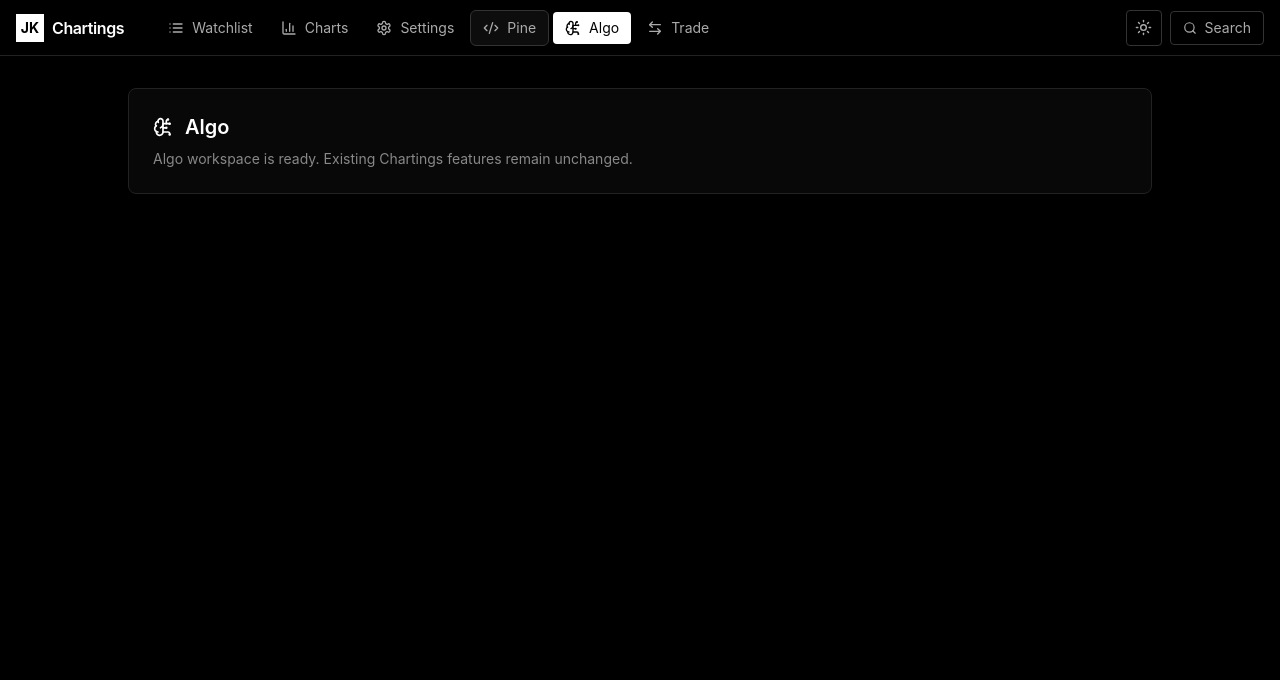
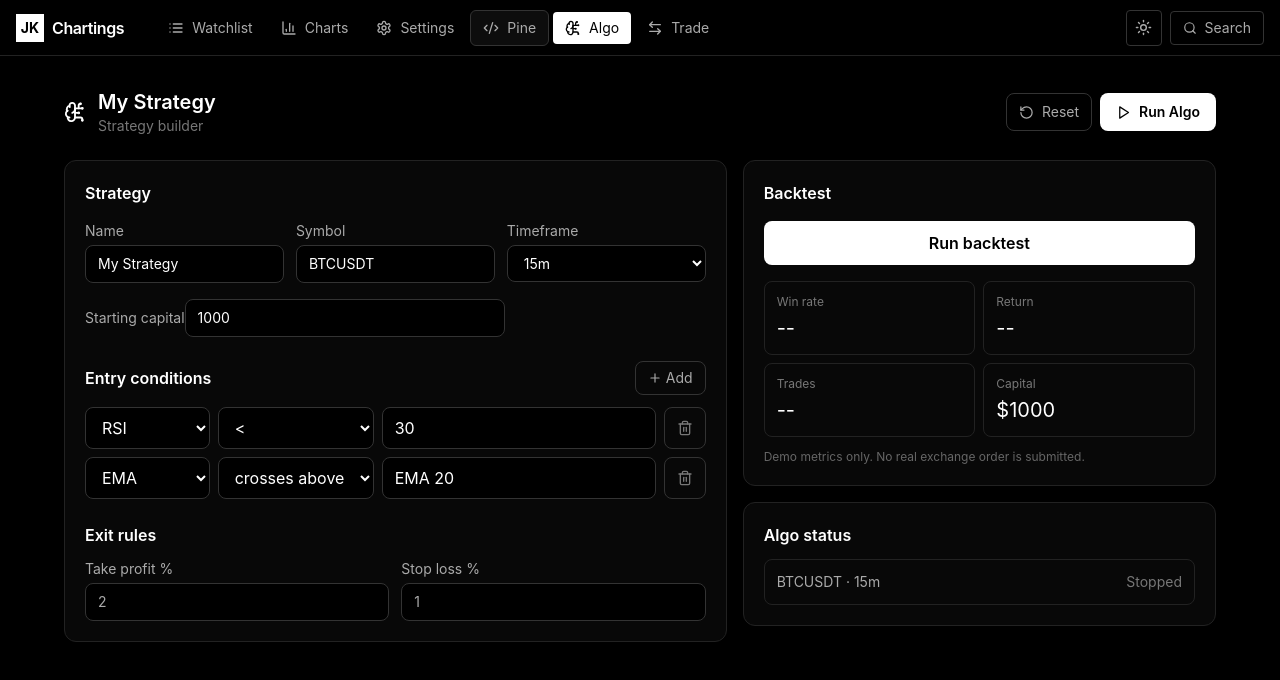
Before and after one commit to nipul830/Jk-chartings, a Next.js app: page /Jk-chartings/algo in a window 1280 px wide. Shown: the top 680 px of the page. Built offline with nearby package versions, Linux system fonts and the light colour scheme.

Commit message:
Add Algo strategy builder and backtest UI

```diff
--- a/src/app/algo/page.tsx
+++ b/src/app/algo/page.tsx
@@ -1,19 +1,97 @@
 "use client";
 
-import { BrainCircuit } from "lucide-react";
+import { useState } from "react";
+import { BrainCircuit, Play, Pause, RotateCcw, Plus, Trash2 } from "lucide-react";
+
+type Condition = {
+  id: number;
+  indicator: "RSI" | "EMA";
+  operator: ">" | "<" | "crosses above" | "crosses below";
+  value: string;
+};
+
+const initialConditions: Condition[] = [
+  { id: 1, indicator: "RSI", operator: "<", value: "30" },
+  { id: 2, indicator: "EMA", operator: "crosses above", value: "EMA 20" },
+];
 
 export default function AlgoPage() {
+  const [name, setName] = useState("My Strategy");
+  const [symbol, setSymbol] = useState("BTCUSDT");
+  const [timeframe, setTimeframe] = useState("15m");
+  const [capital, setCapital] = useState("1000");
+  const [conditions, setConditions] = useState<Condition[]>(initialConditions);
+  const [running, setRunning] = useState(false);
+  const [tested, setTested] = useState(false);
+
+  const addCondition = () => setConditions((items) => [...items, { id: Date.now(), indicator: "RSI", operator: ">", value: "50" }]);
+  const updateCondition = (id: number, patch: Partial<Condition>) => setConditions((items) => items.map((item) => item.id === id ? { ...item, ...patch } : item));
+  const removeCondition = (id: number) => setConditions((items) => items.filter((item) => item.id !== id));
+  const reset = () => {
+    setName("My Strategy"); setSymbol("BTCUSDT"); setTimeframe("15m"); setCapital("1000");
+    setConditions(initialConditions); setRunning(false); setTested(false);
+  };
+
   return (
-    <main className="min-h-[calc(100vh-56px)] bg-black px-4 py-8">
-      <div className="max-w-5xl mx-auto">
-        <div className="border border-[#222] rounded-lg bg-[#080808] p-6">
-          <div className="flex items-center gap-3 mb-2">
-            <BrainCircuit size={20} />
-            <h1 className="text-xl font-semibold">Algo</h1>
+    <main className="min-h-[calc(100vh-56px)] bg-black px-4 py-8 text-white">
+      <div className="mx-auto max-w-6xl">
+        <header className="mb-6 flex flex-wrap items-center justify-between gap-3">
+          <div className="flex items-center gap-3">
+            <BrainCircuit size={22} />
+            <div><h1 className="text-xl font-semibold">{name}</h1><p className="text-sm text-[#777]">Strategy builder</p></div>
           </div>
-          <p className="text-sm text-[#888]">
-            Algo workspace is ready. Existing Chartings features remain unchanged.
-          </p>
+          <div className="flex gap-2">
+            <button type="button" onClick={reset} className="flex items-center gap-2 rounded-lg border border-[#333] px-3 py-2 text-sm text-[#aaa]"><RotateCcw size={15}/>Reset</button>
+            <button type="button" onClick={() => setRunning((v) => !v)} className="flex items-center gap-2 rounded-lg bg-white px-4 py-2 text-sm font-semibold text-black">
+              {running ? <Pause size={15}/> : <Play size={15}/>} {running ? "Pause Algo" : "Run Algo"}
+            </button>
+          </div>
+        </header>
+
+        <div className="grid gap-4 lg:grid-cols-[1.4fr_1fr]">
+          <section className="rounded-xl border border-[#222] bg-[#080808] p-5">
+            <h2 className="mb-4 font-semibold">Strategy</h2>
+            <div className="grid gap-3 sm:grid-cols-3">
+              <label className="text-sm text-[#aaa]">Name<input value={name} onChange={(e)=>setName(e.target.value)} className="mt-1 w-full rounded-lg border border-[#333] bg-black px-3 py-2 text-white"/></label>
+              <label className="text-sm text-[#aaa]">Symbol<input value={symbol} onChange={(e)=>setSymbol(e.target.value.toUpperCase())} className="mt-1 w-full rounded-lg border border-[#333] bg-black px-3 py-2 text-white"/></label>
+              <label className="text-sm text-[#aaa]">Timeframe<select value={timeframe} onChange={(e)=>setTimeframe(e.target.value)} className="mt-1 w-full rounded-lg border border-[#333] bg-black px-3 py-2 text-white">{["1m","5m","15m","1h","4h","1d"].map((v)=><option key={v}>{v}</option>)}</select></label>
+            </div>
+            <label className="mt-3 block text-sm text-[#aaa]">Starting capital<input type="number" min="0" value={capital} onChange={(e)=>setCapital(e.target.value)} className="mt-1 w-full rounded-lg border border-[#333] bg-black px-3 py-2 text-white sm:max-w-xs"/></label>
+
+            <div className="mt-6 flex items-center justify-between"><h2 className="font-semibold">Entry conditions</h2><button type="button" onClick={addCondition} className="flex items-center gap-1 rounded-lg border border-[#333] px-3 py-1.5 text-sm text-[#aaa]"><Plus size={14}/>Add</button></div>
+            <div className="mt-3 space-y-2">{conditions.map((c)=><div key={c.id} className="grid gap-2 sm:grid-cols-[1fr_1.2fr_1fr_auto]">
+              <select value={c.indicator} onChange={(e)=>updateCondition(c.id,{indicator:e.target.value as Condition["indicator"]})} className="rounded-lg border border-[#333] bg-black px-3 py-2"><option>RSI</option><option>EMA</option></select>
+              <select value={c.operator} onChange={(e)=>updateCondition(c.id,{operator:e.target.value as Condition["operator"]})} className="rounded-lg border border-[#333] bg-black px-3 py-2"><option>&gt;</option><option>&lt;</option><option>crosses above</option><option>crosses below</option></select>
+              <input value={c.value} onChange={(e)=>updateCondition(c.id,{value:e.target.value})} className="rounded-lg border border-[#333] bg-black px-3 py-2" placeholder="Value"/>
+              <button type="button" onClick={()=>removeCondition(c.id)} className="rounded-lg border border-[#333] px-3 text-[#777]"><Trash2 size={16}/></button>
+            </div>)}</div>
+
+            <div className="mt-6"><h2 className="mb-3 font-semibold">Exit rules</h2><div className="grid gap-3 sm:grid-cols-2">
+              <label className="text-sm text-[#aaa]">Take profit %<input type="number" defaultValue="2" className="mt-1 w-full rounded-lg border border-[#333] bg-black px-3 py-2"/></label>
+              <label className="text-sm text-[#aaa]">Stop loss %<input type="number" defaultValue="1" className="mt-1 w-full rounded-lg border border-[#333] bg-black px-3 py-2"/></label>
+            </div></div>
+          </section>
+
+          <aside className="space-y-4">
+            <section className="rounded-xl border border-[#222] bg-[#080808] p-5">
+              <h2 className="mb-4 font-semibold">Backtest</h2>
+              <button type="button" onClick={()=>setTested(true)} className="w-full rounded-lg bg-white py-2.5 font-semibold text-black">Run backtest</button>
+              <div className="mt-4 grid grid-cols-2 gap-2">
+                <div className="rounded-lg border border-[#222] p-3"><p className="text-xs text-[#777]">Win rate</p><p className="mt-1 text-xl">{tested ? "72%" : "--"}</p></div>
+                <div className="rounded-lg border border-[#222] p-3"><p className="text-xs text-[#777]">Return</p><p className="mt-1 text-xl">{tested ? "+12.4%" : "--"}</p></div>
+                <div className="rounded-lg border border-[#222] p-3"><p className="text-xs text-[#777]">Trades</p><p className="mt-1 text-xl">{tested ? "42" : "--"}</p></div>
+                <div className="rounded-lg border border-[#222] p-3"><p className="text-xs text-[#777]">Capital</p><p className="mt-1 text-xl">{`$${capital || "0"}`}</p></div>
+              </div>
+              <p className="mt-3 text-xs text-[#666]">Demo metrics only. No real exchange order is submitted.</p>
+            </section>
+            <section className="rounded-xl border border-[#222] bg-[#080808] p-5">
+              <h2 className="mb-3 font-semibold">Algo status</h2>
+              <div className="flex items-center justify-between rounded-lg border border-[#222] px-3 py-3">
+                <span className="text-sm text-[#aaa]">{symbol} · {timeframe}</span>
+                <span className={running ? "text-sm text-green-400" : "text-sm text-[#777]"}>{running ? "Running" : "Stopped"}</span>
+              </div>
+            </section>
+          </aside>
         </div>
       </div>
     </main>
```
